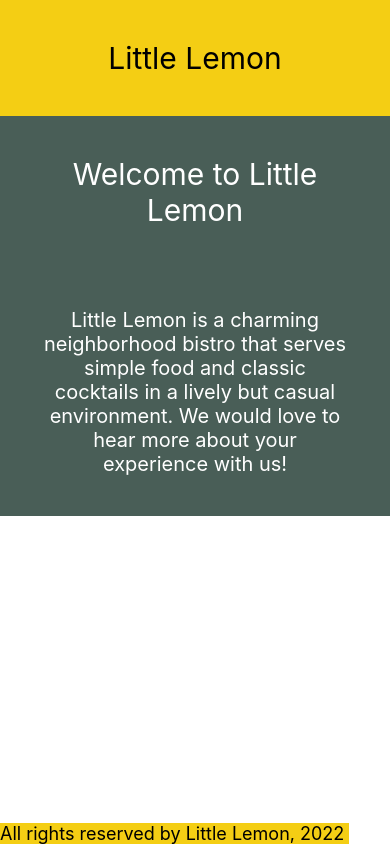
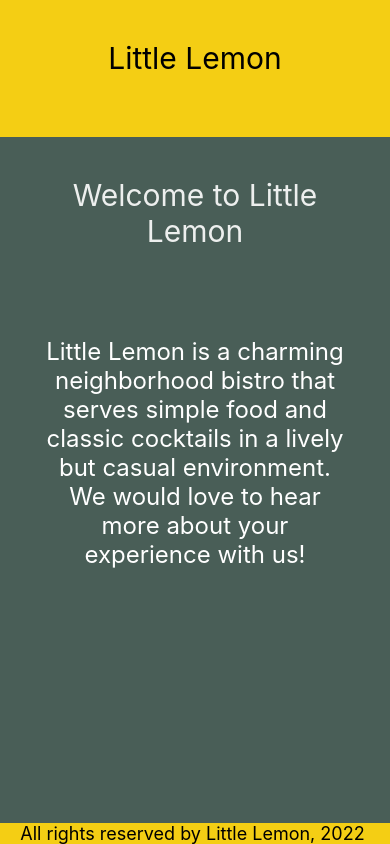
Before and after one commit to Bhumi0702/LittleLemonApp, a React Native app: screen / in a window 390 px wide. Built offline with nearby package versions, Linux system fonts and the light colour scheme.

Commit message:
Scrollable Components

```diff
--- a/App.js
+++ b/App.js
@@ -1,22 +1,31 @@
-import { View } from 'react-native';
+import { View, StyleSheet } from 'react-native';
 import LittleLemonHeader from './components/LittleLemonHeader';
 import LittleLemonFooter from './components/LittleLemonFooter';
 import WelcomeScreen from './components/WelcomeScreen';
+import MenuItems from './components/MenuItems';
 
 export default function App() {
 	return (
-		<div>
-			<View>
+		<>
+			<View style={style.container}>
 				<LittleLemonHeader />
-			</View>
-
-			<View>
 				<WelcomeScreen />
 			</View>
 
-			<View>
+			<View
+				style={{
+					backgroundColor: '#495E57'
+				}}
+			>
 				<LittleLemonFooter />
 			</View>
-		</div>
+		</>
 	);
 }
+
+const style = StyleSheet.create({
+	container: {
+		flex: 1,
+		backgroundColor: '#495E57',
+	},
+})
--- a/components/LittleLemonFooter.js
+++ b/components/LittleLemonFooter.js
@@ -5,10 +5,8 @@ export default function LittleLemonFooter() {
 	return (
 		<View
 			style={{
-                flex: 0.2,
 				backgroundColor: '#F4CE14',
-				position: 'fixed',
-				bottom: 0
+				marginBottom: 0
 			}}
 		>
 			<Text
--- /dev/null
+++ b/components/MenuItems.js
@@ -0,0 +1,43 @@
+import * as React from 'react';
+
+import { View, Text, ScrollView } from 'react-native';
+import { Menu } from 'react-native-paper';
+
+const menuItemsToDisplay = [
+	'Hummus \n Moutabal \n Falafel \n Marinated Olives \n Kofta \n Eggplant Salad \n Lentil Burger \n Smoked Salmon \n Kofta Burger \n Turkish Kebab \n Fries \n Buttered Rice \n Bread Sticks \n Pita Pocket \n Lentil Soup \n Greek Salad \n Rice Pilaf \n Baklava \n Tartufo \n Tiramisu \n Panna Cotta'
+];
+
+const MenuItems = () => {
+	return (
+		<View style={{ flex: 0.75 }}>
+			<ScrollView
+				indicatorStyle="white"
+				style={{
+					paddingHorizontal: 40,
+					paddingVertical: 40,
+					backgroundColor: 'black'
+				}}
+			>
+				<Text
+					style={{
+						color: ' white',
+						fontSize: 40,
+						flexWrap: 'wrap'
+					}}
+				>
+					View Menu
+				</Text>
+				<Text
+					style={{
+						color: '#F4CE14',
+						fontSize: 36
+					}}
+				>
+					{menuItemsToDisplay[0]}
+				</Text>
+			</ScrollView>
+		</View>
+	);
+};
+
+export default MenuItems;
--- a/components/WelcomeScreen.js
+++ b/components/WelcomeScreen.js
@@ -1,19 +1,19 @@
 import * as React from 'react';
-import { View, Text } from 'react-native';
+import { View, Text, ScrollView } from 'react-native';
 
 export default function WelcomeScreen() {
 	return (
-		<View
+		<ScrollView
+			indicatorStyle={"white"}
 			style={{
-				flex: 0.6,
-				backgroundColor: '#495E57'
+				flex: 1
 			}}
 		>
 			<Text
 				style={{
 					padding: 40,
 					fontSize: 30,
-					color: 'white',
+					color: '#EDEFEE',
 					textAlign: 'center'
 				}}
 			>
@@ -23,7 +23,8 @@ export default function WelcomeScreen() {
 			<Text
 				style={{
 					padding: 40,
-					fontSize: 20,
+					fontSize: 24,
+					marginVertical: 8,
 					color: 'white',
 					textAlign: 'center'
 				}}
@@ -31,6 +32,6 @@ export default function WelcomeScreen() {
 				Little Lemon is a charming neighborhood bistro that serves simple food and classic cocktails in a lively
 				but casual environment. We would love to hear more about your experience with us!
 			</Text>
-		</View>
+		</ScrollView>
 	);
 }
```
